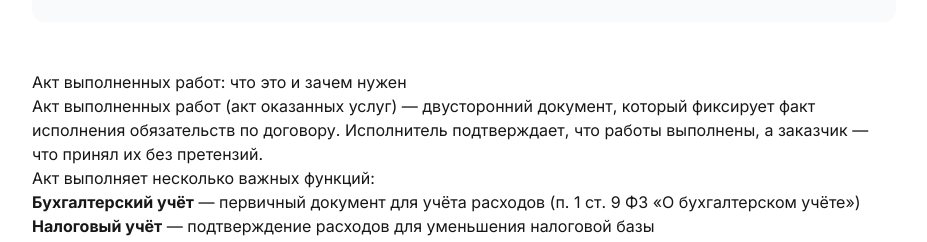
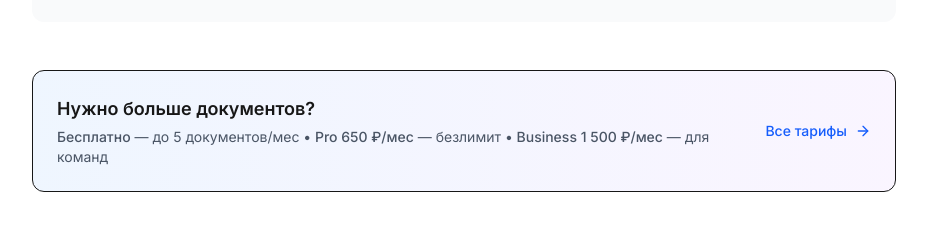
Before and after one commit to clawd-agent/omydoc, a Next.js app: page /akt in a window 1280 px wide. Shown: the part 2498-2740 px from the top of the page, without its empty margins (176-1103 px from the left). Built offline with nearby package versions, Linux system fonts and the light colour scheme; no server answers.

Commit message:
Add pricing banner to landings, update header/footer nav
- Pricing link in header and footer
- PricingBanner component on /schet, /akt, /dogovor (Yandex commercial factor)
- Updated sitemap with /pricing

```diff
--- a/src/app/akt/page.tsx
+++ b/src/app/akt/page.tsx
@@ -4,6 +4,7 @@ import { Breadcrumbs } from '@/components/seo/breadcrumbs'
 import { FAQSchema, HowToSchema } from '@/components/seo/json-ld'
 import { FileText, ClipboardCheck, Zap, ArrowRight } from 'lucide-react'
 import Link from 'next/link'
+import { PricingBanner } from '@/components/layout/pricing-banner'
 
 export const metadata: Metadata = {
   title: 'Создать акт выполненных работ онлайн бесплатно — Генератор актов',
@@ -117,6 +118,8 @@ export default function ActPage() {
           </div>
         </section>
 
+        <PricingBanner />
+
         {/* SEO-контент */}
         <section className="mt-12 prose prose-gray max-w-none">
           <h2>Акт выполненных работ: что это и зачем нужен</h2>
--- a/src/app/dogovor/page.tsx
+++ b/src/app/dogovor/page.tsx
@@ -4,6 +4,7 @@ import { Breadcrumbs } from '@/components/seo/breadcrumbs'
 import { FAQSchema, HowToSchema } from '@/components/seo/json-ld'
 import { FileText, Scale, Zap, ArrowRight } from 'lucide-react'
 import Link from 'next/link'
+import { PricingBanner } from '@/components/layout/pricing-banner'
 
 export const metadata: Metadata = {
   title: 'Создать договор оказания услуг онлайн бесплатно — Генератор договоров',
@@ -116,6 +117,8 @@ export default function ContractPage() {
           </div>
         </section>
 
+        <PricingBanner />
+
         {/* SEO-контент */}
         <section className="mt-12 prose prose-gray max-w-none">
           <h2>Договор оказания услуг: правовые основы</h2>
--- a/src/app/schet/page.tsx
+++ b/src/app/schet/page.tsx
@@ -4,6 +4,7 @@ import { Breadcrumbs } from '@/components/seo/breadcrumbs'
 import { FAQSchema, HowToSchema } from '@/components/seo/json-ld'
 import { FileText, Zap, Shield, ArrowRight } from 'lucide-react'
 import Link from 'next/link'
+import { PricingBanner } from '@/components/layout/pricing-banner'
 
 export const metadata: Metadata = {
   title: 'Создать счёт на оплату онлайн бесплатно — Генератор счетов',
@@ -122,6 +123,9 @@ export default function InvoicePage() {
           </div>
         </section>
 
+        {/* Тарифы */}
+        <PricingBanner />
+
         {/* SEO-текст */}
         <section className="mt-12 prose prose-gray max-w-none">
           <h2>Что такое счёт на оплату и когда он нужен</h2>
--- a/src/app/sitemap.ts
+++ b/src/app/sitemap.ts
@@ -30,6 +30,12 @@ export default function sitemap(): MetadataRoute.Sitemap {
       priority: 0.9,
     },
     {
+      url: `${siteUrl}/pricing`,
+      lastModified: now,
+      changeFrequency: 'monthly',
+      priority: 0.7,
+    },
+    {
       url: `${siteUrl}/contacts`,
       lastModified: now,
       changeFrequency: 'monthly',
--- a/src/components/layout/footer.tsx
+++ b/src/components/layout/footer.tsx
@@ -33,6 +33,7 @@ export function Footer() {
           <div>
             <h4 className="font-semibold mb-3">Полезное</h4>
             <ul className="space-y-2 text-sm">
+              <li><Link href="/pricing" className="text-gray-600 hover:text-gray-900">Тарифы</Link></li>
               <li><Link href="/schet" className="text-gray-600 hover:text-gray-900">Как выставить счёт</Link></li>
               <li><Link href="/akt" className="text-gray-600 hover:text-gray-900">Образец акта 2026</Link></li>
               <li><Link href="/dogovor" className="text-gray-600 hover:text-gray-900">Шаблон договора</Link></li>
--- a/src/components/layout/header.tsx
+++ b/src/components/layout/header.tsx
@@ -20,6 +20,9 @@ export function Header() {
           <Link href="/dogovor" className="text-gray-600 hover:text-gray-900 transition-colors">
             Договор
           </Link>
+          <Link href="/pricing" className="text-gray-600 hover:text-gray-900 transition-colors">
+            Тарифы
+          </Link>
         </nav>
 
         {/* Мобильное меню — простое */}
@@ -27,6 +30,7 @@ export function Header() {
           <Link href="/schet" className="text-gray-600">Счёт</Link>
           <Link href="/akt" className="text-gray-600">Акт</Link>
           <Link href="/dogovor" className="text-gray-600">Договор</Link>
+          <Link href="/pricing" className="text-gray-600">Тарифы</Link>
         </nav>
       </div>
     </header>
--- /dev/null
+++ b/src/components/layout/pricing-banner.tsx
@@ -0,0 +1,25 @@
+import Link from 'next/link'
+import { ArrowRight } from 'lucide-react'
+
+export function PricingBanner() {
+  return (
+    <section className="mt-12 border rounded-xl p-6 bg-gradient-to-r from-blue-50 to-purple-50">
+      <div className="flex flex-col sm:flex-row items-center justify-between gap-4">
+        <div>
+          <h3 className="font-semibold text-lg">Нужно больше документов?</h3>
+          <p className="text-gray-600 text-sm mt-1">
+            <span className="font-medium">Бесплатно</span> — до 5 документов/мес •
+            <span className="font-medium"> Pro 650 ₽/мес</span> — безлимит •
+            <span className="font-medium"> Business 1 500 ₽/мес</span> — для команд
+          </p>
+        </div>
+        <Link
+          href="/pricing"
+          className="shrink-0 inline-flex items-center gap-2 text-blue-600 hover:text-blue-800 font-medium text-sm"
+        >
+          Все тарифы <ArrowRight className="h-4 w-4" />
+        </Link>
+      </div>
+    </section>
+  )
+}
```
